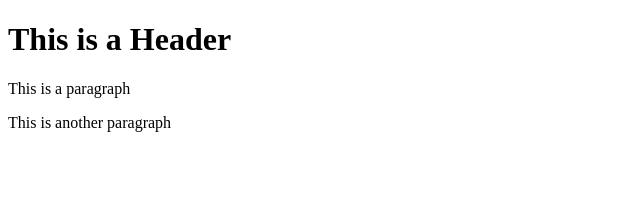
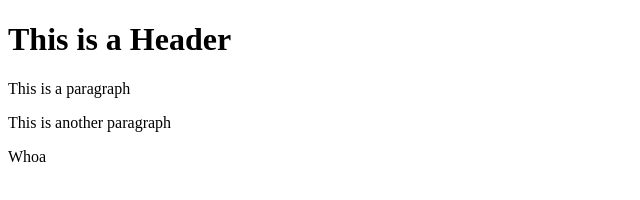
Before and after one commit to ddukelow/git-test, a website: page index.html in a window 1280 px wide. Shown: the full height of the page, 0-640 px from the left. Drawn offline with Linux system fonts and the light colour scheme.

```diff
--- a/index.html
+++ b/index.html
@@ -4,5 +4,6 @@
         <h1>This is a Header</h1>
         <p>This is a paragraph</p>
         <p>This is another paragraph</p>
+        <p>Whoa</p>
     </body>
 </html>
```
Also changed, not shown: package.json (added, +24 -0 lines), 2 other files.
